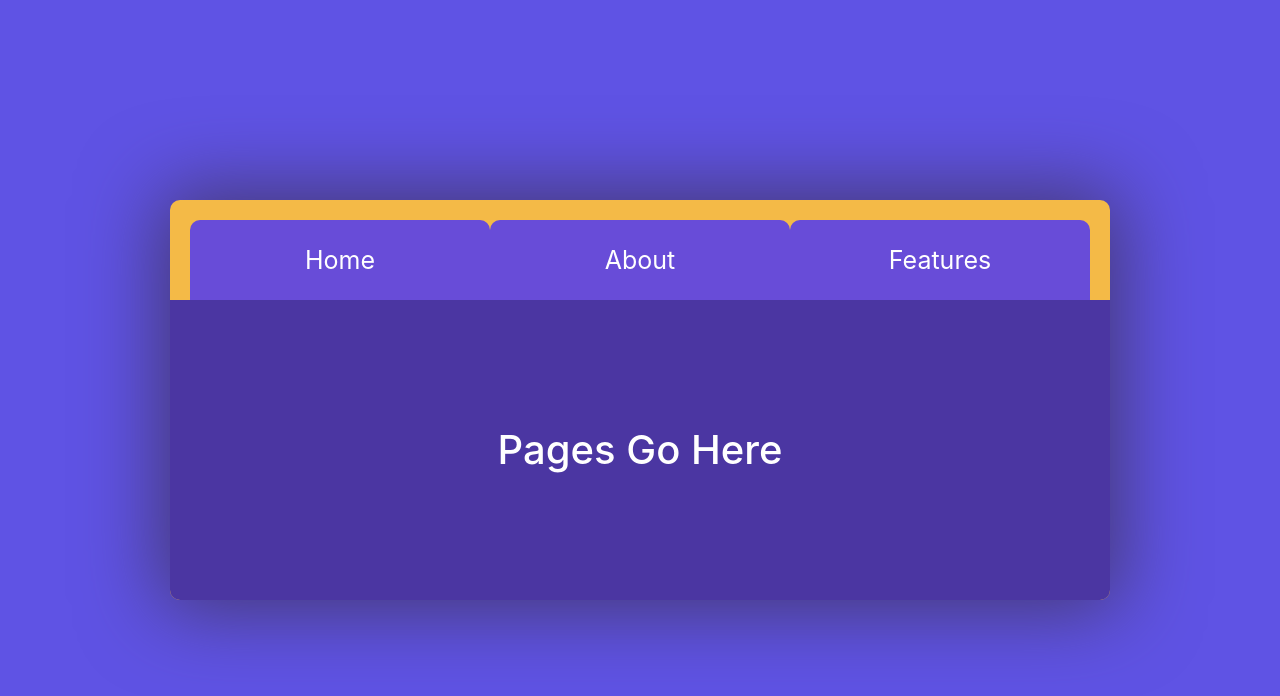
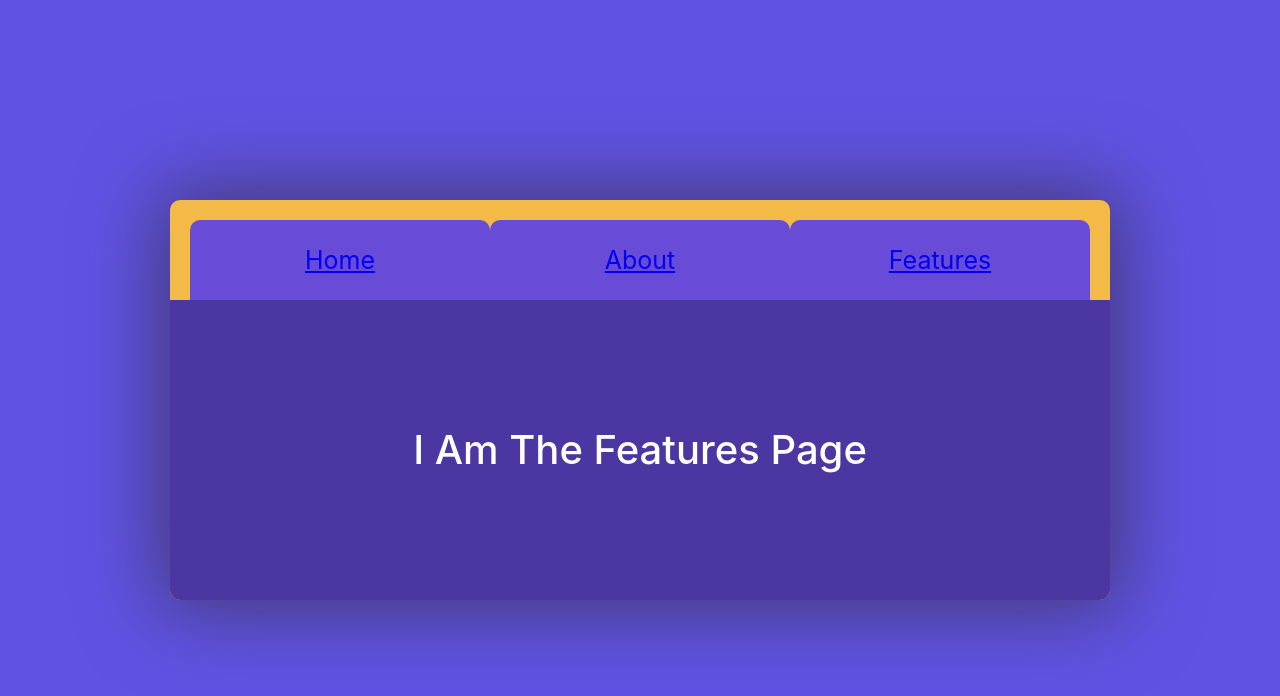
Before and after one commit to Boris-Madonov/browser-tabs, a React (Create React App) app: page /features in a window 1280 px wide. Shown: the top 696 px of the page. Built offline with nearby package versions, Linux system fonts and the light colour scheme.

Commit message:
feat: разработать навигацию с помощью react router

```diff
--- a/package.json
+++ b/package.json
@@ -12,6 +12,7 @@
     "@types/react-dom": "^17.0.5",
     "react": "^17.0.2",
     "react-dom": "^17.0.2",
+    "react-router-dom": "^5.2.0",
     "react-scripts": "4.0.3",
     "typescript": "^4.3.2",
     "web-vitals": "^1.1.2"
@@ -39,5 +40,8 @@
       "last 1 firefox version",
       "last 1 safari version"
     ]
+  },
+  "devDependencies": {
+    "@types/react-router-dom": "^5.1.7"
   }
 }
--- a/src/components/App/index.tsx
+++ b/src/components/App/index.tsx
@@ -1,27 +1,57 @@
 import React from 'react';
+import {
+  BrowserRouter as Router,
+  Switch,
+  Route
+} from "react-router-dom";
 import Tab from '../Tab';
+import Home from '../../pages/Home';
+import About from '../../pages/About';
+import Features from '../../pages/Features';
 import './index.css';
 
 function App() {
   return (
+    <Router>
       <div className="app">
         <div className="app__browser">
           <div className="app__browser-tabs">
             <Tab
               text="Home"
+              link=""
             />
             <Tab
               text="About"
+              link="about"
             />
             <Tab
               text="Features"
+              link="features"
             />
           </div>
           <div className="app__browser-viewport">
-          Pages Go Here
+            <Switch>
+              <Route
+                path="/about"
+              >
+                <About />
+              </Route>
+              <Route
+                path="/features"
+              >
+                <Features />
+              </Route>
+              <Route
+                path="/"
+                exact={true}
+              >
+                <Home />
+              </Route>
+            </Switch>
           </div>
         </div>
       </div>
+    </Router>
   );
 }
 
--- a/src/components/Tab/index.tsx
+++ b/src/components/Tab/index.tsx
@@ -1,12 +1,15 @@
 import React, { useState } from 'react';
+import { NavLink } from 'react-router-dom';
 import './index.css';
 
 interface TabProps {
   text: string,
+  link: string
 }
 
 function Tab ({
   text,
+  link
 }: TabProps) {
 const [highlight, setHighlight] = useState({
   left: 0,
@@ -31,6 +34,10 @@ const hideHighlight = (e: any): void => {
 }
 
   return (
+    <NavLink
+        to={`/${link}`}
+        exact={true}
+    >
       <div
         className="tab"
         onMouseMove={moveHighlight}
@@ -42,6 +49,7 @@ const hideHighlight = (e: any): void => {
         />
         {text}
       </div>
+    </NavLink>
   );
 }
 
--- /dev/null
+++ b/src/pages/About/index.tsx
@@ -0,0 +1,11 @@
+import React from 'react';
+
+function About() {
+  return (
+    <>
+      I Am The About Page
+    </>
+  );
+}
+
+export default About;
--- /dev/null
+++ b/src/pages/Features/index.tsx
@@ -0,0 +1,11 @@
+import React from 'react';
+
+function Features() {
+  return (
+    <>
+      I Am The Features Page
+    </>
+  );
+}
+
+export default Features;
--- /dev/null
+++ b/src/pages/Home/index.tsx
@@ -0,0 +1,11 @@
+import React from 'react';
+
+function Home() {
+  return (
+    <>
+      I Am The Home Page
+    </>
+  );
+}
+
+export default Home;
```
Also changed, not shown: 1 other file (tests, documents, lock files or other folders). Lines whose indentation alone changed are shown as unchanged.
